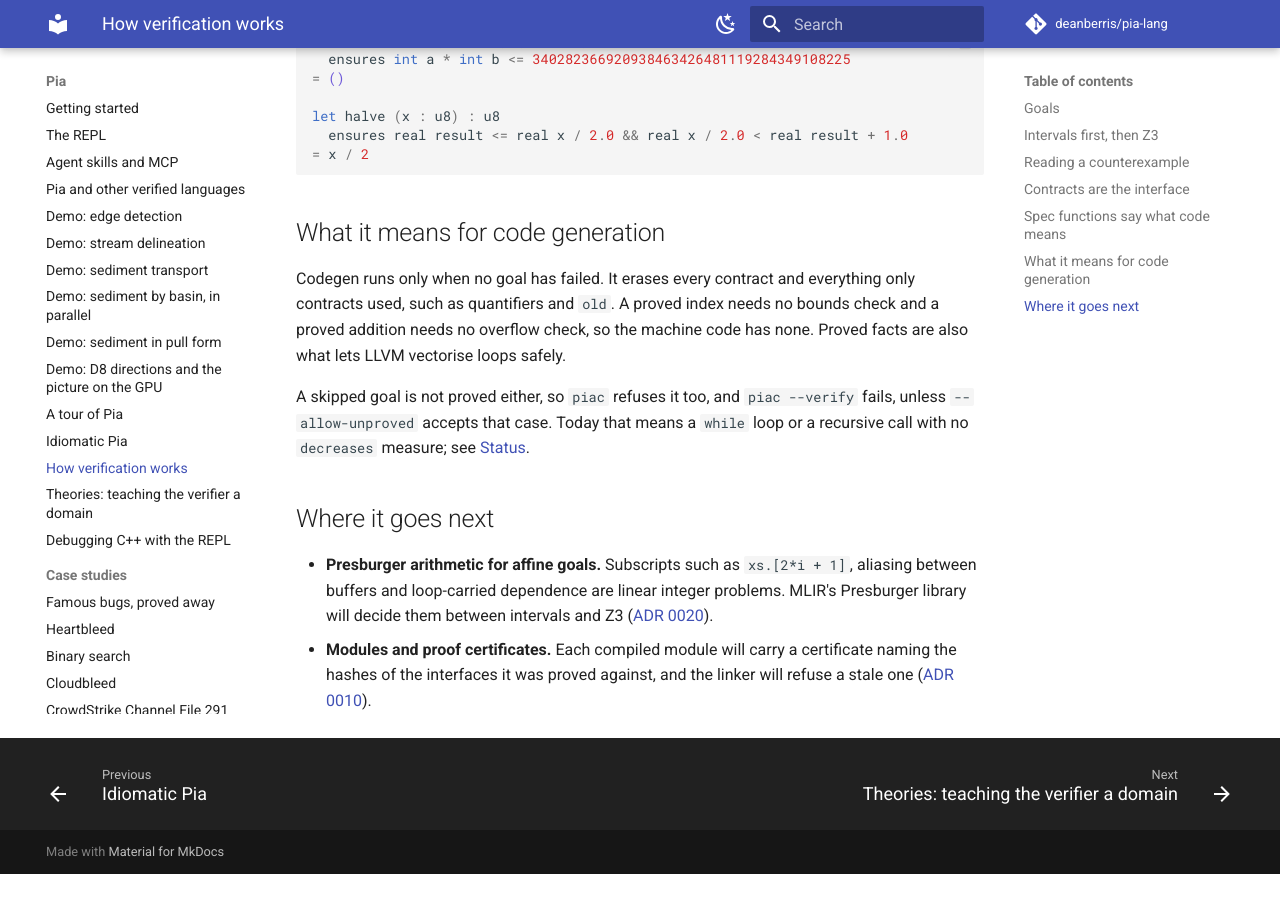
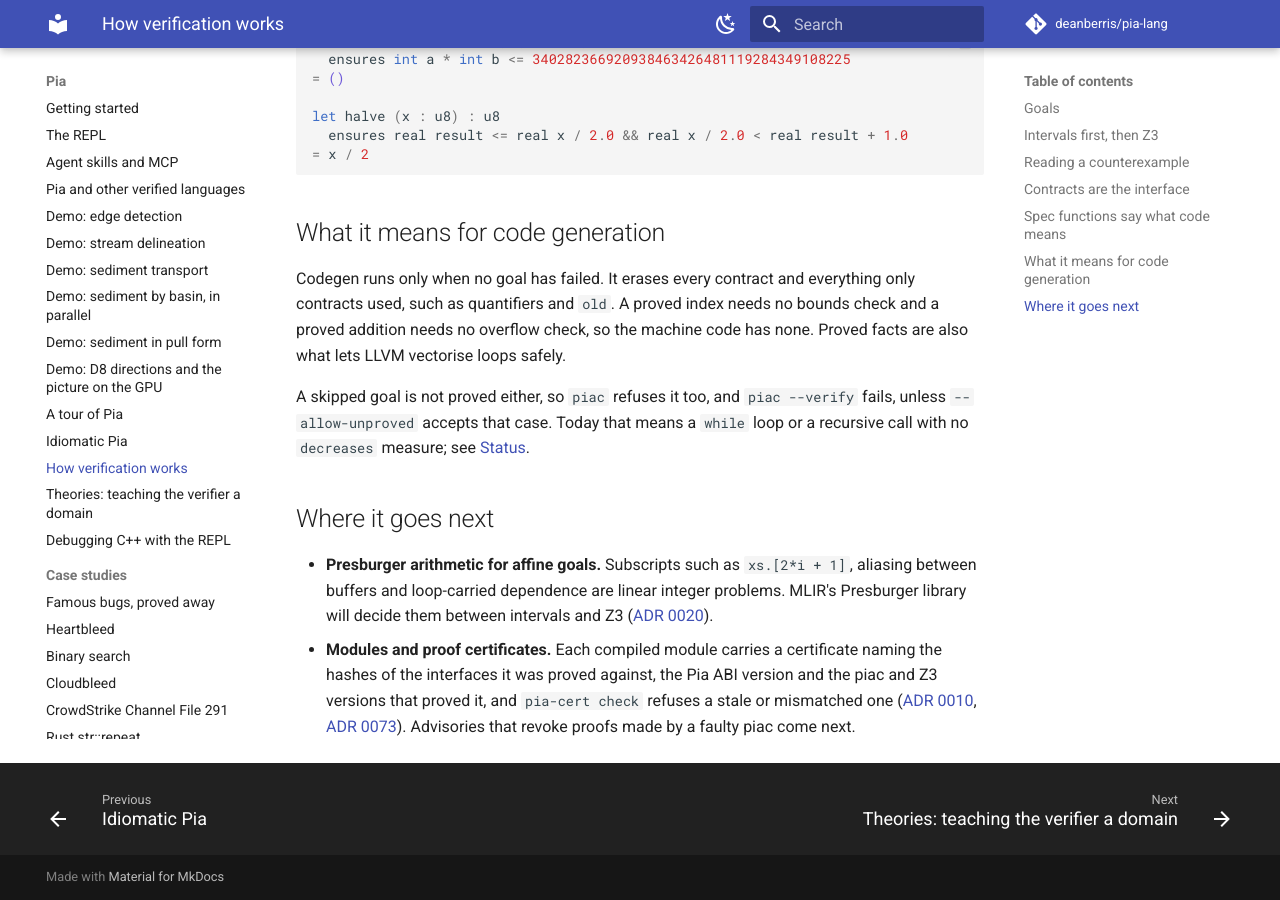
Before and after one commit to deanberris/pia-lang, an MkDocs documentation site: the page built from docs/verification.md, in a window 1280 px wide and 900 px high, scrolled down 3466 px. Built offline with MkDocs 1.6.1 and Material for MkDocs 9.7.7, drawn with Linux system fonts in a browser that asks for light colours; comment, search, counter and statistics services are not loaded; before the commit the page ends 4340 px from its top, so only the background shows below that.

Commit message:
Docs: certificates in the status table and the verification guide (ADR 0073, step 1)
Co-Authored-By: Claude Opus 5.5 <noreply@anthropic.com>
Claude-Session: https://claude.ai/code/session_01SkMSau3usUonoeh8rBo2vH

```diff
--- a/docs/verification.md
+++ b/docs/verification.md
@@ -145,4 +145,4 @@ A skipped goal is not proved either, so `piac` refuses it too, and `piac --verif
 ## Where it goes next
 
 - **Presburger arithmetic for affine goals.** Subscripts such as `xs.[2*i + 1]`, aliasing between buffers and loop-carried dependence are linear integer problems. MLIR's Presburger library will decide them between intervals and Z3 ([ADR 0020](adr/0020-presburger-for-affine-goals.md)).
-- **Modules and proof certificates.** Each compiled module will carry a certificate naming the hashes of the interfaces it was proved against, and the linker will refuse a stale one ([ADR 0010](adr/0010-modules-interfaces-and-proof-certificates.md)).
+- **Modules and proof certificates.** Each compiled module carries a certificate naming the hashes of the interfaces it was proved against, the Pia ABI version and the piac and Z3 versions that proved it, and `pia-cert check` refuses a stale or mismatched one ([ADR 0010](adr/0010-modules-interfaces-and-proof-certificates.md), [ADR 0073](adr/0073-prover-identity-abi-version-and-advisories.md)). Advisories that revoke proofs made by a faulty piac come next.
```
Also changed, not shown: docs/status.md (+1 -0 lines).
